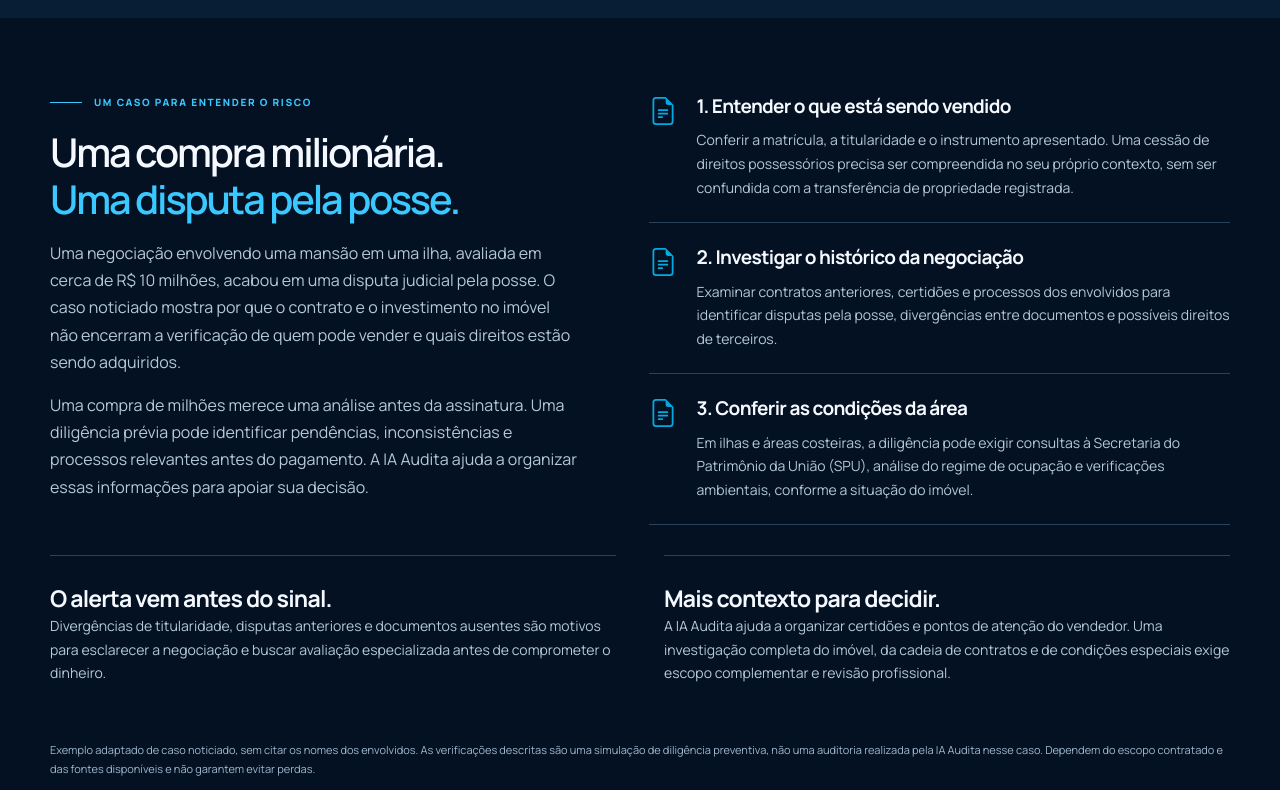
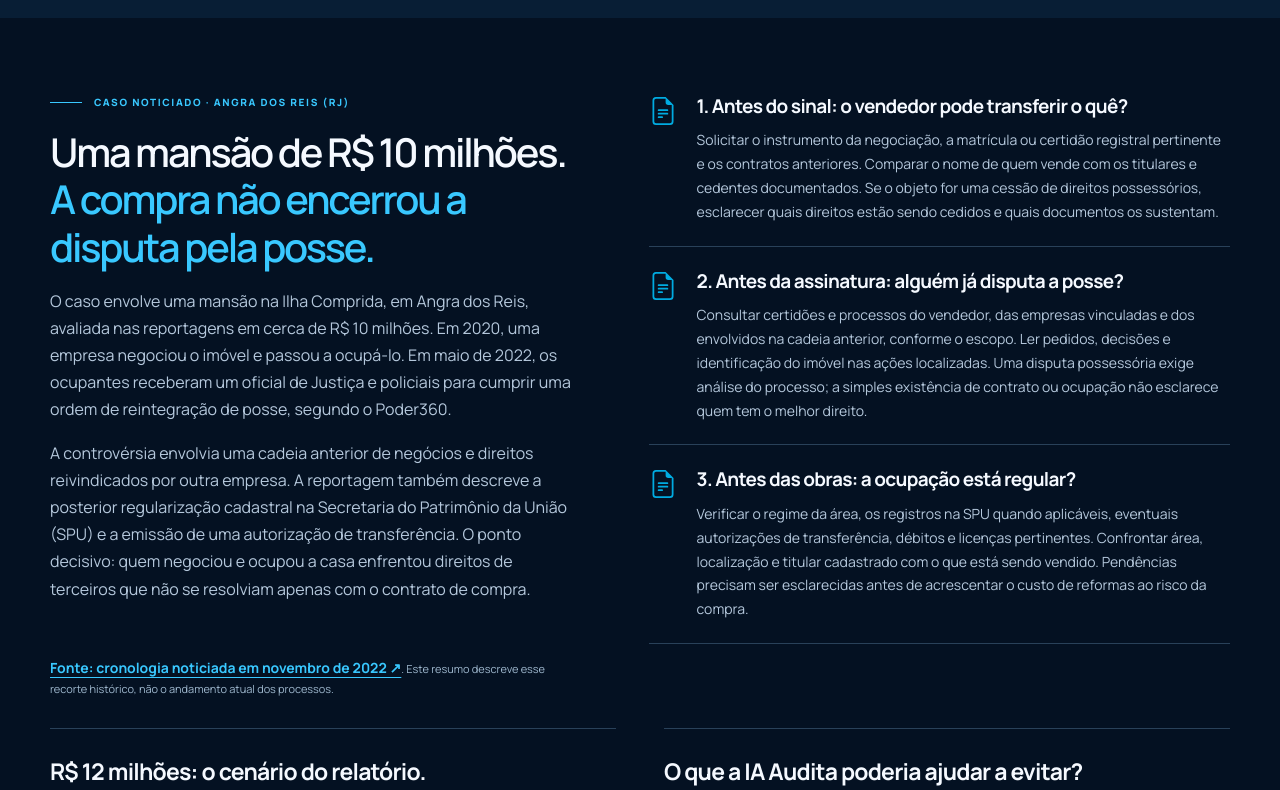
Before and after one commit to SeitiKatsumi/auditawebsite, a Next.js app: page /analise-de-vendedor in a window 1280 px wide. Shown: the part 5740-6530 px from the top of the page. Built offline with nearby package versions, Linux system fonts and the light colour scheme; no server answers.

Commit message:
Detalha caso preventivo e beneficios da analise do vendedor

```diff
--- a/components/audita/SellerAnalysisPage.tsx
+++ b/components/audita/SellerAnalysisPage.tsx
@@ -131,22 +131,23 @@ export function SellerAnalysisPage() {
     <section className={styles.section} id="exemplo-preventivo" aria-labelledby="example-title"><div className={styles.container}>
       <div className={styles.detailsGrid}>
         <div>
-          <p className={styles.eyebrow}>Um caso para entender o risco</p>
-          <h2 id="example-title">Uma compra milionária.<br/><span>Uma disputa pela posse.</span></h2>
-          <p className={styles.intro}>Uma negociação envolvendo uma mansão em uma ilha, avaliada em cerca de R$ 10 milhões, acabou em uma disputa judicial pela posse. O caso noticiado mostra por que o contrato e o investimento no imóvel não encerram a verificação de quem pode vender e quais direitos estão sendo adquiridos.</p>
-          <p className={styles.intro}>Uma compra de milhões merece uma análise antes da assinatura. Uma diligência prévia pode identificar pendências, inconsistências e processos relevantes antes do pagamento. A IA Audita ajuda a organizar essas informações para apoiar sua decisão.</p>
+          <p className={styles.eyebrow}>Caso noticiado · Angra dos Reis (RJ)</p>
+          <h2 id="example-title">Uma mansão de R$ 10 milhões.<br/><span>A compra não encerrou a disputa pela posse.</span></h2>
+          <p className={styles.intro}>O caso envolve uma mansão na Ilha Comprida, em Angra dos Reis, avaliada nas reportagens em cerca de R$ 10 milhões. Em 2020, uma empresa negociou o imóvel e passou a ocupá-lo. Em maio de 2022, os ocupantes receberam um oficial de Justiça e policiais para cumprir uma ordem de reintegração de posse, segundo o Poder360.</p>
+          <p className={styles.intro}>A controvérsia envolvia uma cadeia anterior de negócios e direitos reivindicados por outra empresa. A reportagem também descreve a posterior regularização cadastral na Secretaria do Patrimônio da União (SPU) e a emissão de uma autorização de transferência. O ponto decisivo: quem negociou e ocupou a casa enfrentou direitos de terceiros que não se resolviam apenas com o contrato de compra.</p>
+          <p className={styles.note}><a className={styles.textLink} href="https://www.poder360.com.br/justica/richarlison-briga-na-justica-com-amigo-de-flavio-bolsonaro/" target="_blank" rel="noopener noreferrer">Fonte: cronologia noticiada em novembro de 2022 ↗</a>. Este resumo descreve esse recorte histórico, não o andamento atual dos processos.</p>
         </div>
         <div className={styles.outputs}>
-          <article><Icon name="file-earmark-text"/><div><h3>1. Entender o que está sendo vendido</h3><p>Conferir a matrícula, a titularidade e o instrumento apresentado. Uma cessão de direitos possessórios precisa ser compreendida no seu próprio contexto, sem ser confundida com a transferência de propriedade registrada.</p></div></article>
-          <article><Icon name="file-earmark-text"/><div><h3>2. Investigar o histórico da negociação</h3><p>Examinar contratos anteriores, certidões e processos dos envolvidos para identificar disputas pela posse, divergências entre documentos e possíveis direitos de terceiros.</p></div></article>
-          <article><Icon name="file-earmark-text"/><div><h3>3. Conferir as condições da área</h3><p>Em ilhas e áreas costeiras, a diligência pode exigir consultas à Secretaria do Patrimônio da União (SPU), análise do regime de ocupação e verificações ambientais, conforme a situação do imóvel.</p></div></article>
+          <article><Icon name="file-earmark-text"/><div><h3>1. Antes do sinal: o vendedor pode transferir o quê?</h3><p>Solicitar o instrumento da negociação, a matrícula ou certidão registral pertinente e os contratos anteriores. Comparar o nome de quem vende com os titulares e cedentes documentados. Se o objeto for uma cessão de direitos possessórios, esclarecer quais direitos estão sendo cedidos e quais documentos os sustentam.</p></div></article>
+          <article><Icon name="file-earmark-text"/><div><h3>2. Antes da assinatura: alguém já disputa a posse?</h3><p>Consultar certidões e processos do vendedor, das empresas vinculadas e dos envolvidos na cadeia anterior, conforme o escopo. Ler pedidos, decisões e identificação do imóvel nas ações localizadas. Uma disputa possessória exige análise do processo; a simples existência de contrato ou ocupação não esclarece quem tem o melhor direito.</p></div></article>
+          <article><Icon name="file-earmark-text"/><div><h3>3. Antes das obras: a ocupação está regular?</h3><p>Verificar o regime da área, os registros na SPU quando aplicáveis, eventuais autorizações de transferência, débitos e licenças pertinentes. Confrontar área, localização e titular cadastrado com o que está sendo vendido. Pendências precisam ser esclarecidas antes de acrescentar o custo de reformas ao risco da compra.</p></div></article>
         </div>
       </div>
       <div className={styles.scenarios}>
-        <article><h3>O alerta vem antes do sinal.</h3><p>Divergências de titularidade, disputas anteriores e documentos ausentes são motivos para esclarecer a negociação e buscar avaliação especializada antes de comprometer o dinheiro.</p></article>
-        <article><h3>Mais contexto para decidir.</h3><p>A IA Audita ajuda a organizar certidões e pontos de atenção do vendedor. Uma investigação completa do imóvel, da cadeia de contratos e de condições especiais exige escopo complementar e revisão profissional.</p></article>
+        <article><h3>R$ 12 milhões: o cenário do relatório.</h3><p>O material de referência simula R$ 10 milhões na aquisição mais R$ 2 milhões em benfeitorias: R$ 12 milhões de exposição financeira. Essa soma é uma hipótese didática, não um prejuízo comprovado do caso. O risco ilustrado é comprometer recursos na compra e nas obras e depois enfrentar a retirada do imóvel; eventual indenização exige análise própria.</p></article>
+        <article><h3>O que a IA Audita poderia ajudar a evitar?</h3><p><strong>Pagar o sinal, assumir parcelas ou investir em reformas sem conhecer os riscos da negociação.</strong> Ao organizar as certidões e apontar processos e inconsistências encontrados na análise do vendedor, a IA Audita poderia alertar o comprador para a necessidade de esclarecer os direitos oferecidos antes de comprometer o dinheiro.</p><p>Com esse alerta em mãos, o comprador poderia suspender o pagamento, exigir documentos e regularização ou desistir da compra após orientação jurídica. Isso poderia evitar a exposição financeira de avançar com uma negociação ainda não esclarecida e de iniciar obras antes de verificar a segurança da posse.</p><p>A verificação completa do imóvel, da SPU e da cadeia de contratos exige escopo complementar. A utilidade preventiva é dar informação para decidir antes de pagar; não há como garantir que a análise impediria a disputa ou a perda nesse caso.</p></article>
       </div>
-      <p className={styles.note}>Exemplo adaptado de caso noticiado, sem citar os nomes dos envolvidos. As verificações descritas são uma simulação de diligência preventiva, não uma auditoria realizada pela IA Audita nesse caso. Dependem do escopo contratado e das fontes disponíveis e não garantem evitar perdas.</p>
+      <p className={styles.note}>Caso apresentado sem nomes no texto. A cronologia acima vem da reportagem; as verificações e o cenário financeiro são uma simulação preventiva. Não houve auditoria da IA Audita nesse caso. Não é possível afirmar que uma consulta de R$ 99 impediria a perda, nem que todas as verificações descritas estejam incluídas nesse valor.</p>
       <a className={styles.textLink} href="#certidoes-e-due-diligence">Entenda a consulta de certidões e a análise avançada →</a>
     </div></section>
     <section className={styles.section} id="duvidas"><div className={`${styles.container} ${styles.detailsGrid}`}>
```
